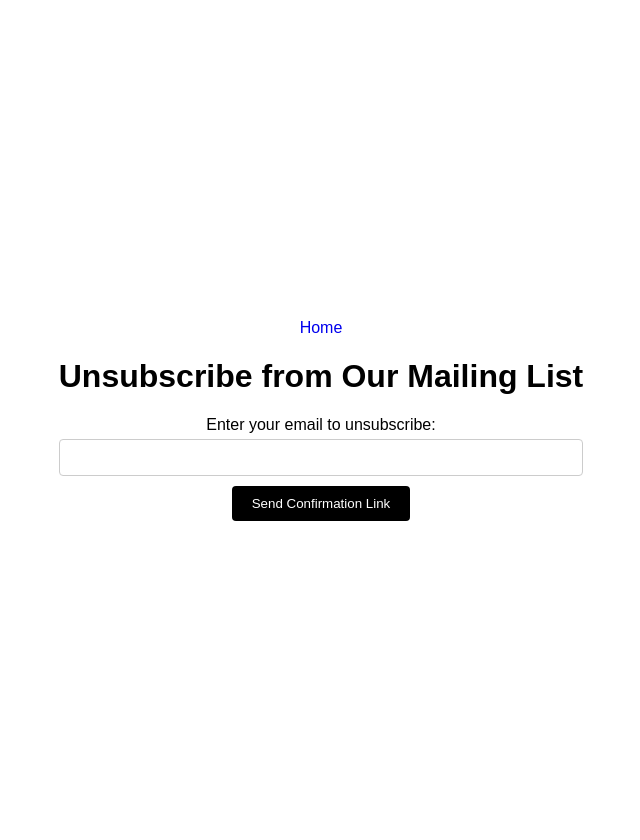
After one commit to abdulhamidongithub/ReferralWebApp, a Django app: page /user-deletion/ in a window 1280 px wide. The commit adds this page. Shown: the whole page, without its empty margins (319-959 px from the left). Run offline with Django 5.2, Linux system fonts and the light colour scheme.

Commit message:
User-deletion completed

```diff
--- a/ReferralApp/urls.py
+++ b/ReferralApp/urls.py
@@ -10,6 +10,9 @@ urlpatterns = [
     path('', views.HomeView.as_view(), name="home"),
     path('sub-page/', views.SubPageView.as_view(), name="sub-page"),
     path('register/', views.RegisterView.as_view(), name="register"),
+    path('contact/', views.ContactView.as_view(), name="contact"),
+    path('user-deletion/', views.UserDeletion.as_view(), name="user-deletion"),
+    path('confirm-deletion/<str:pk>/', views.ConfirmDeletion.as_view(), name="confirm-deletion"),
     path('login/', views.LoginView.as_view(), name="login"),
     path('logout/', views.LogoutView.as_view(), name="logout"),
 ] + static(settings.MEDIA_URL, document_root=settings.MEDIA_ROOT)
--- a/main_app/models.py
+++ b/main_app/models.py
@@ -5,7 +5,6 @@ import uuid
 class User(AbstractUser):
     id = models.UUIDField(unique=True, default=uuid.uuid4, editable=False, primary_key=True)
     email = models.EmailField(unique=True)
-    referral_link = models.CharField(max_length=255, blank=True, null=True)
     created_at = models.DateTimeField(auto_now_add=True)
     updated_at = models.DateTimeField(auto_now=True)
 
@@ -24,6 +23,7 @@ class User(AbstractUser):
 class WaitingUser(models.Model):
     email = models.EmailField(unique=True)
     referrer = models.ForeignKey(User, on_delete=models.SET_NULL, null=True)
+    confirmation_code = models.CharField(max_length=7, blank=True, null=True)
     created_at = models.DateTimeField(auto_now_add=True)
     updated_at = models.DateTimeField(auto_now=True)
 
--- a/main_app/views.py
+++ b/main_app/views.py
@@ -3,15 +3,20 @@ from django.views import View
 from django.contrib.auth import login, logout
 from django.conf import settings
 from django.core.mail import send_mail
+import random
 
 from .models import *
 
 class HomeView(View):
     def get(self, request):
         ref_id = request.GET.get("referrer_id", False)
+        referral_link = None
+        if request.user.username:
+            referral_link = f"{settings.BASE_URL}/?referrer_id={request.user.username}/"
         context = {
             "questions": FAQuestion.objects.all(),
-            "referrer_id": ref_id
+            "referrer_id": ref_id,
+            "referral_link": referral_link
         }
         return render(request, 'home.html', context)
 
@@ -19,7 +24,7 @@ class HomeView(View):
         referrer_id = request.POST.get("referrer_id", False)
         referrer = None
         if referrer_id != 'False':
-            referrer_id = User.objects.filter(id=referrer_id)
+            referrer_id = User.objects.filter(username=referrer_id)
             if referrer_id.exists():
                 referrer = referrer_id.first()
         waiting_user = WaitingUser.objects.filter(
@@ -77,8 +82,6 @@ class RegisterView(View):
             is_superuser = False,
             is_staff = False
         )
-        user.referral_link = settings.BASE_URL + f'/?referrer_id={user.id}'
-        user.save()
         return redirect("login")
 
 class LoginView(View):
@@ -100,3 +103,50 @@ class LogoutView(View):
     def get(self, request):
         logout(request)
         return redirect("login")
+
+class ContactView(View):
+    def get(self, request):
+        return render(request, 'contact.html')
+
+class UserDeletion(View):
+    def get(self, request):
+        return render(request, 'user-deletion.html')
+
+    def post(self, request):
+        email = request.POST.get("email")
+        waiting_user = WaitingUser.objects.filter(email = email)
+        if not waiting_user.exists():
+            context = {
+                "error": "Email not found in our subscription list"
+            }
+            return render(request, 'user-deletion.html', context)
+        recipient_list = [email]
+        code = str(random.randrange(1000000, 9999999))
+        waiting_user = waiting_user.first()
+        waiting_user.confirmation_code = code
+        waiting_user.save()
+        email_data = {
+            "email_body": "Click to the link below to remove your email: "
+                          f"{settings.BASE_URL}/confirm-deletion/{code}/",
+            "to_email": recipient_list,
+            "email_subject": "Subscription to the referral app",
+        }
+        send_mail(
+            email_data["email_subject"],
+            message=email_data["email_body"],
+            from_email=settings.EMAIL_HOST_USER,
+            recipient_list=email_data["to_email"],
+        )
+        context = {
+            "message": "Confirmation link sent to your email"
+        }
+        return render(request, 'user-deletion.html', context)
+
+class ConfirmDeletion(View):
+    def get(self, request, pk):
+        waiting_user = WaitingUser.objects.filter(confirmation_code = pk)
+        waiting_user.delete()
+        context = {
+            "message": "Email deleted succesfully"
+        }
+        return render(request, 'confirmation.html', context)
--- a/requirements.txt
+++ b/requirements.txt
@@ -1,3 +1,5 @@
 asgiref==3.8.1
 Django==5.0.6
+pyngrok==7.1.6
+PyYAML==6.0.1
 sqlparse==0.5.0
--- /dev/null
+++ b/templates/user-deletion.html
@@ -0,0 +1,91 @@
+<!DOCTYPE html>
+<html lang="en">
+<head>
+    <meta charset="UTF-8">
+    <meta name="viewport" content="width=device-width, initial-scale=1.0">
+    <title>User Deletion</title>
+    <style>
+        body {
+            font-family: Arial, sans-serif;
+            background-color: #ffffff;
+            color: #000000;
+            display: flex;
+            justify-content: center;
+            align-items: center;
+            flex-direction: column;
+            height: 100vh;
+            margin: 0;
+            padding: 20px;
+        }
+        .content {
+            max-width: 600px;
+            text-align: center;
+        }
+        label {
+            display: block;
+            margin: 15px 0 5px;
+            font-size: 1em;
+        }
+        input[type="email"] {
+            width: 100%;
+            padding: 10px;
+            margin: 5px 0;
+            box-sizing: border-box;
+            border: 1px solid #ccc;
+            border-radius: 4px;
+        }
+        button {
+            padding: 10px 20px;
+            background-color: #000000;
+            color: #ffffff;
+            border: none;
+            cursor: pointer;
+            border-radius: 4px;
+        }
+        button:hover {
+            background-color: #444444;
+        }
+        .message, .error {
+            margin-top: 20px;
+            padding: 10px;
+            border-radius: 5px;
+            background-color: #d4edda;
+            color: #155724;
+            border: 1px solid #c3e6cb;
+        }
+        .error {
+            background-color: #f8d7da;
+            color: #721c24;
+            border: 1px solid #f5c6cb;
+        }
+        a {
+            margin-top: 20px;
+            color: #0000ee;
+            text-decoration: none;
+        }
+        a:hover {
+            text-decoration: underline;
+        }
+    </style>
+</head>
+<body>
+    <div class="content">
+        <a href="{% url 'home' %}">Home</a>
+        <h1>Unsubscribe from Our Mailing List</h1>
+        <form method="post">
+            {% csrf_token %}
+            <label>
+                Enter your email to unsubscribe:
+                <input type="email" name="email" required>
+            </label>
+            <button type="submit">Send Confirmation Link</button>
+        </form>
+        {% if message %}
+        <div class="message">{{ message }}</div>
+        {% endif %}
+        {% if error %}
+        <div class="error">{{ error }}</div>
+        {% endif %}
+    </div>
+</body>
+</html>
```
Also changed, not shown: templates/confirmation.html (added, +51 -0 lines), templates/contact.html (added, +75 -0 lines), templates/home.html (+4 -3 lines), db.sqlite3, main_app/migrations/0007_waitinguser_confirmation_code.py (added).
